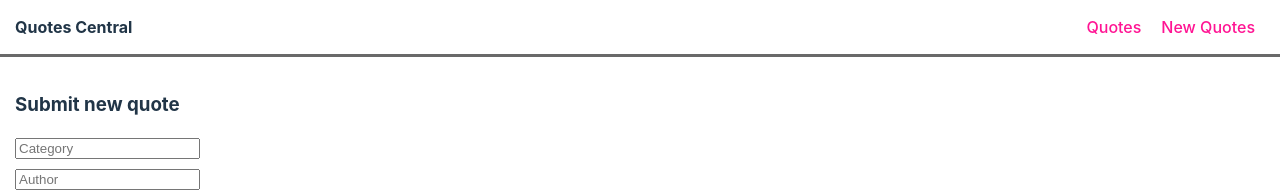
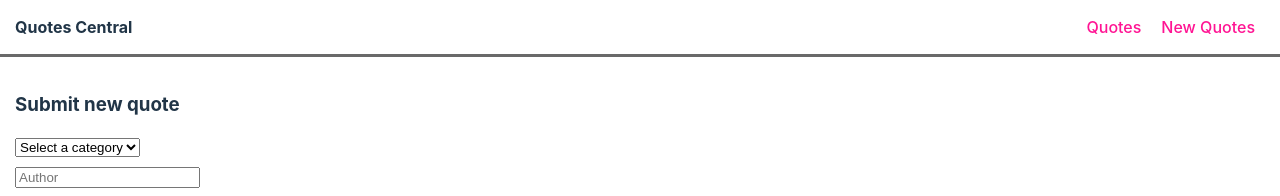
Before and after one commit to BeksultanDJ/ControlWork8, a React (Vite) app: page /NewQuotes in a window 1280 px wide. Shown: the top 196 px of the page. Built offline with nearby package versions, Linux system fonts and the light colour scheme.

Commit message:
сделал выбор категории через select

```diff
--- a/src/components/NewQuotes.tsx
+++ b/src/components/NewQuotes.tsx
@@ -28,12 +28,14 @@ const NewQuotes = () => {
     return (
         <div className="quote-card container">
             <h3>Submit new quote</h3>
-            <input
-                type="text"
-                placeholder="Category"
-                value={category}
-                onChange={(e) => setCategory(e.target.value)}
-            />
+            <select value={category} onChange={(e) => setCategory(e.target.value)}>
+                <option value="">Select a category</option>
+                <option value="Star Wars">Star Wars</option>
+                <option value="Famous people">Famous people</option>
+                <option value="Saying">Saying</option>
+                <option value="Humour">Humour</option>
+                <option value="Motivational">Motivational</option>
+            </select>
             <input
                 className="authorInput"
                 type="text"
```
